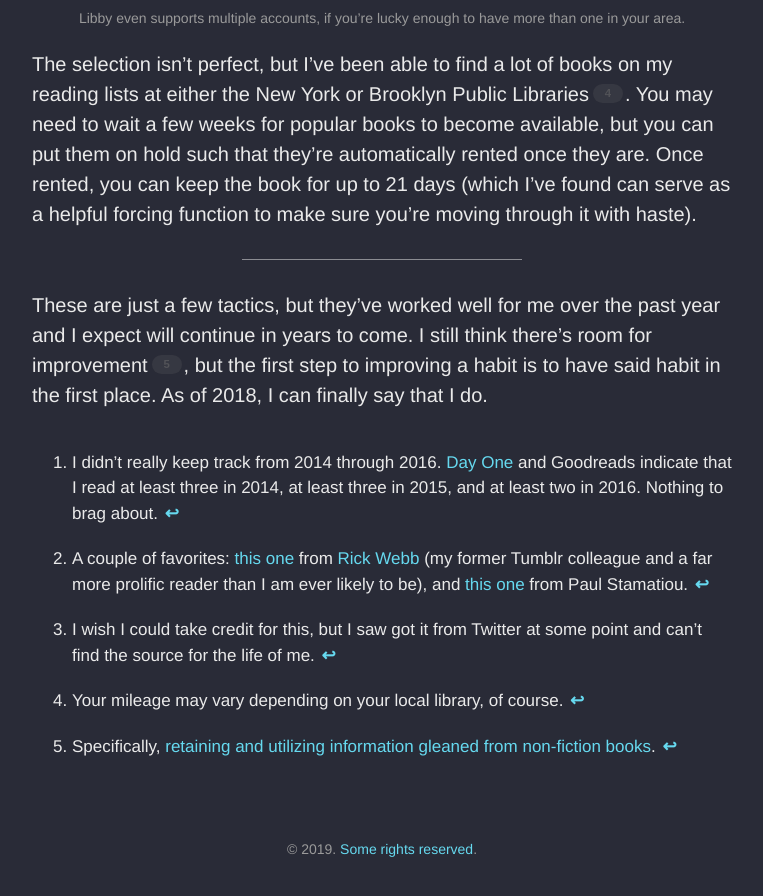
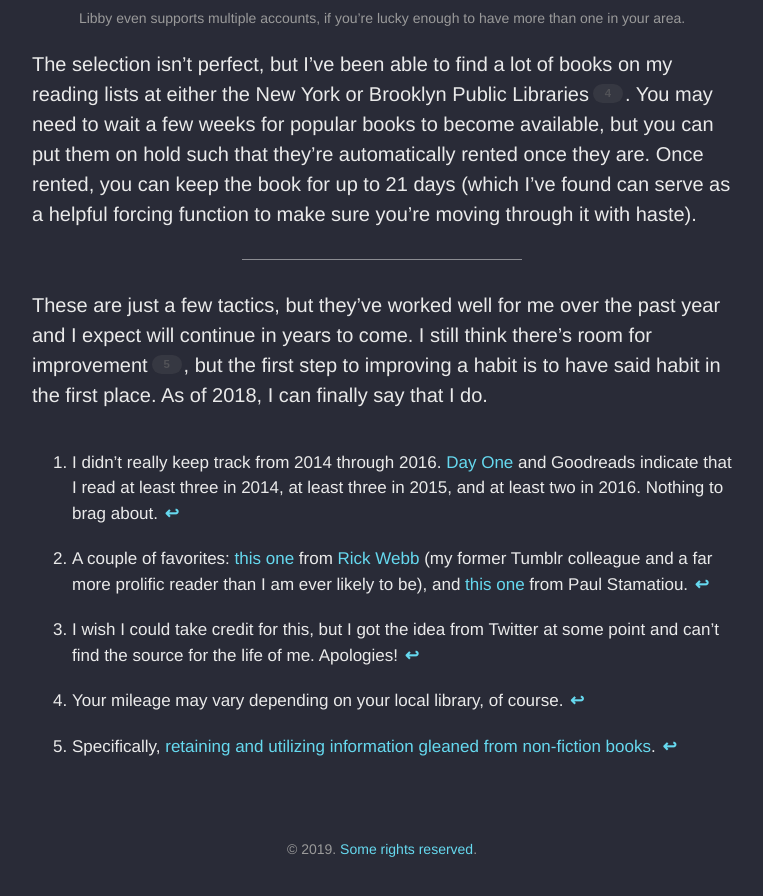
Before and after one commit to irace/irace.github.com, a Jekyll site: the page built from _posts/2018-12-30-how-i-learned-to-read.md, in a window 1280 px wide and 900 px high, scrolled down 7160 px. Shown: the top 896 px of the window, without its empty margins (258-1021 px from the left). Built offline with Jekyll 4.4.1, drawn with Linux system fonts in a browser that asks for light colours; comment, search, counter and statistics services are not loaded.

Commit message:
Add links and fix typo

```diff
--- a/_posts/2018-12-30-how-i-learned-to-read.md
+++ b/_posts/2018-12-30-how-i-learned-to-read.md
@@ -106,6 +106,6 @@ These are just a few tactics, but they’ve worked well for me over the past yea
 
 [^1]: I didn’t really keep track from 2014 through 2016. [Day One](http://dayoneapp.com) and Goodreads indicate that I read at least three in 2014, at least three in 2015, and at least two in 2016. Nothing to brag about.
 [^2]: A couple of favorites: [this one](https://medium.com/rick-webb/my-reading-habits-1e4039966f18) from [Rick Webb](https://twitter.com/rickwebb) (my former Tumblr colleague and a far more prolific reader than I am ever likely to be), and [this one](https://paulstamatiou.com/reading-more-kindle-oasis/) from Paul Stamatiou.
-[^3]: I wish I could take credit for this, but I saw got it from Twitter at some point and can’t find the source for the life of me.
+[^3]: I wish I could take credit for this, but I got the idea from Twitter at some point and can’t find the source for the life of me. Apologies!
 [^4]: Your mileage may vary depending on your local library, of course.
 [^5]: Specifically, [retaining and utilizing information gleaned from non-fiction books](https://robertheaton.com/2018/06/25/how-to-read/).
```
Also changed, not shown: resume/index.html (+9 -9 lines).
